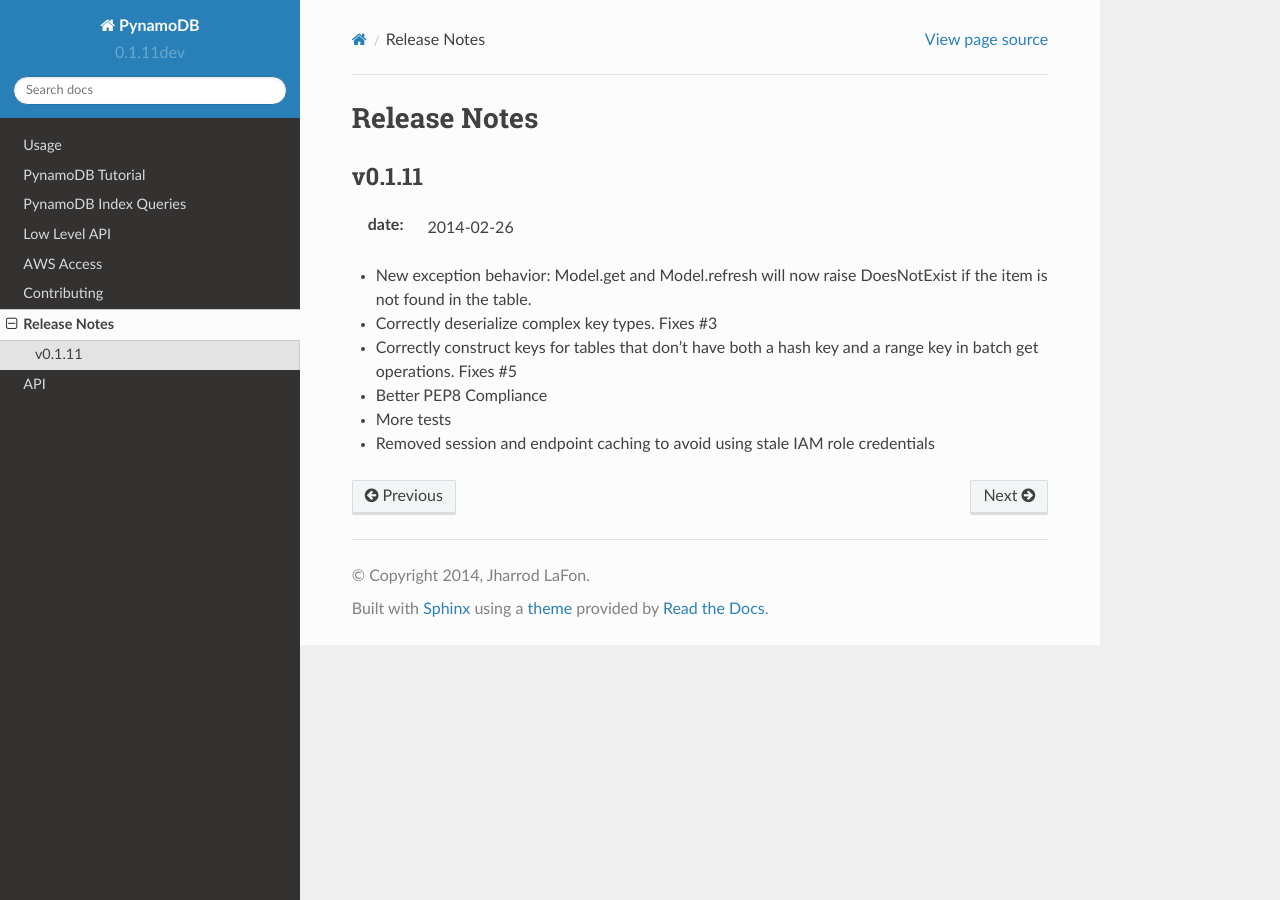
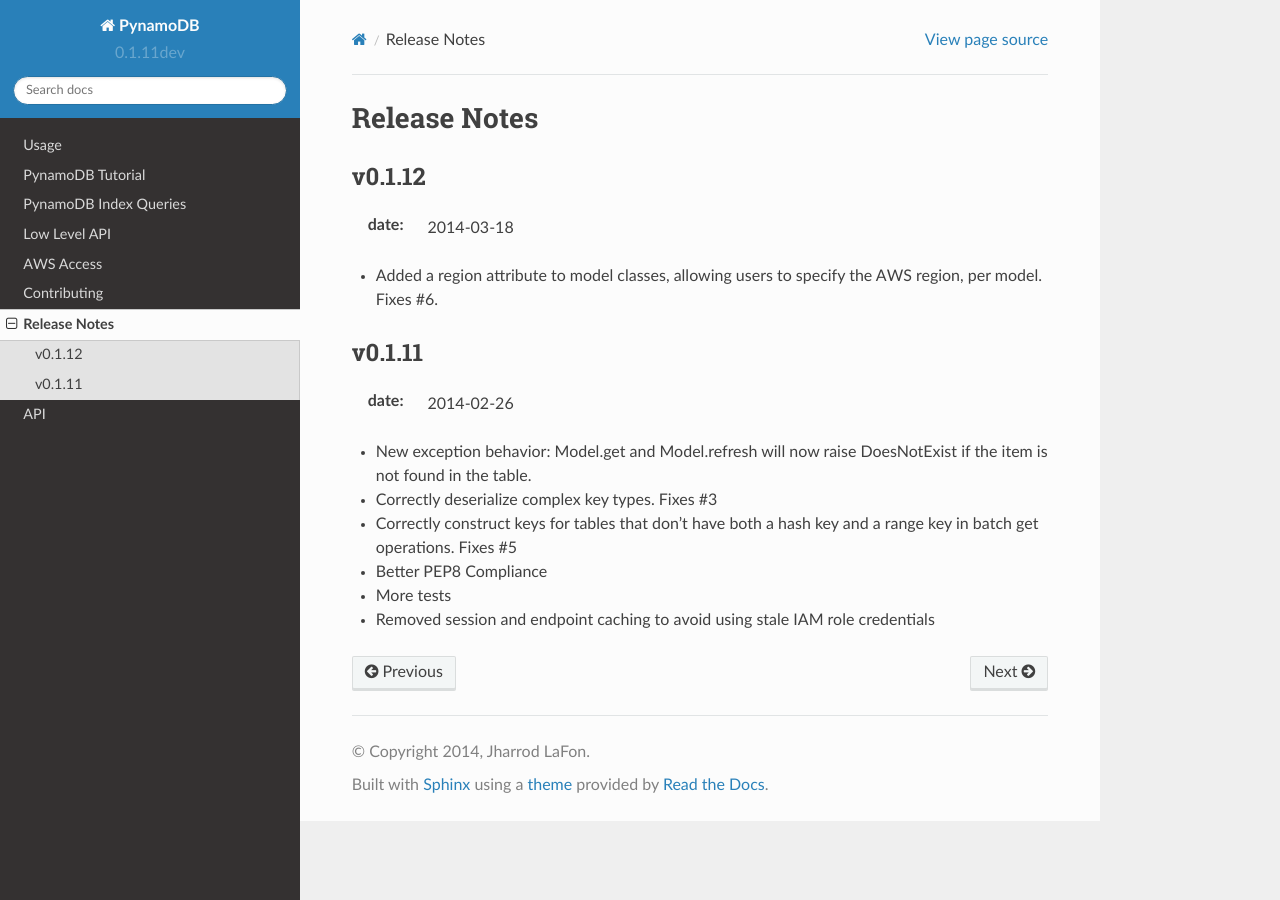
Before and after one commit to pynamodb/PynamoDB, a Sphinx documentation site: the page built from docs/release_notes.rst, in a window 1280 px wide. Built offline with Sphinx 7.4.7 and the Read the Docs theme 2.0.0, drawn with Linux system fonts in a browser that asks for light colours.

Commit message:
Release notes for 0.1.12

```diff
--- a/docs/release_notes.rst
+++ b/docs/release_notes.rst
@@ -1,9 +1,15 @@
 Release Notes
-================
+=============
 
+v0.1.12
+-------
+
+:date: 2014-03-18
+
+* Added a region attribute to model classes, allowing users to specify the AWS region, per model. Fixes #6.
 
 v0.1.11
---------
+-------
 
 :date: 2014-02-26
 
```
